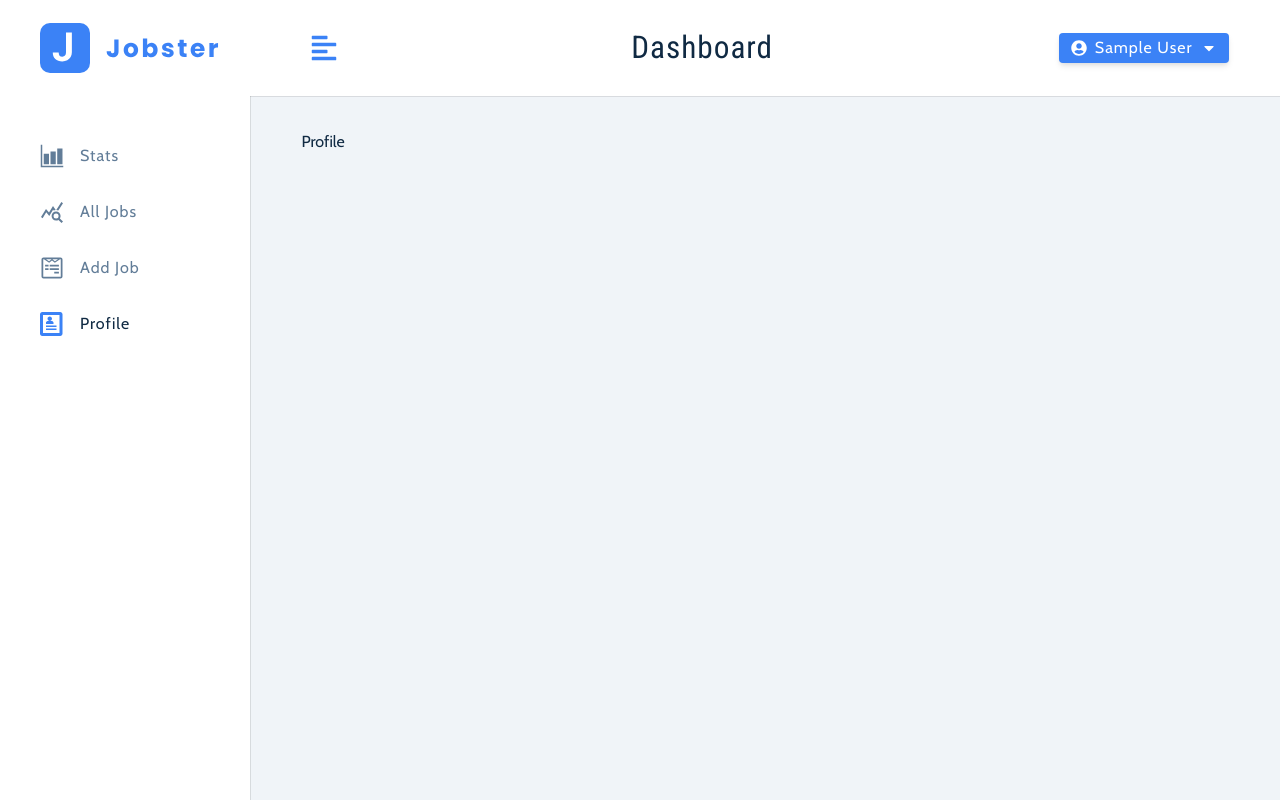
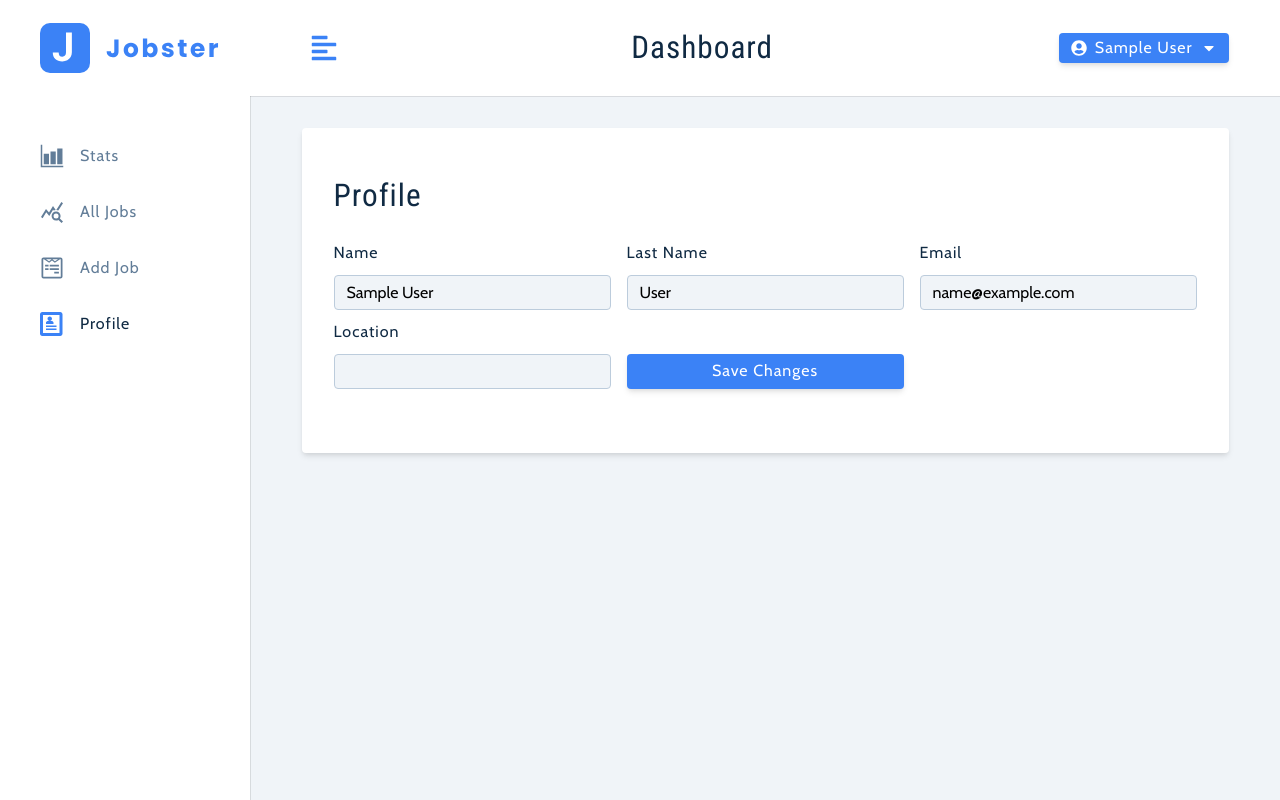
Before and after one commit to ottakist/jobster, a React (Vite) app: page /profile in a window 1280 px wide. Built offline with nearby package versions, Linux system fonts and the light colour scheme; sample sign-in values are in the browser's storage.

Commit message:
Profile page done

```diff
--- a/src/features/user/userSlice.js
+++ b/src/features/user/userSlice.js
@@ -1,5 +1,4 @@
 import { createSlice, createAsyncThunk } from '@reduxjs/toolkit';
-import axios from 'axios';
 import { toast } from 'react-toastify';
 import customFetch from '../../utils/axios';
 import {
@@ -34,6 +33,25 @@ export const loginUser = createAsyncThunk(
     }
   }
 );
+export const updateUser = createAsyncThunk(
+  'user/updateUser',
+  async (user, thunkAPI) => {
+    try {
+      const response = await customFetch.patch('/auth/updateUser', user, {
+        headers: {
+          authorization: `Bearer ${thunkAPI.getState().user.user.token}`,
+        },
+      });
+      return response.data;
+    } catch (error) {
+      if (error.response.status === 401) {
+        thunkAPI.dispatch(logoutUser());
+        return thunkAPI.rejectWithValue('Unauthorized! Logging Out...');
+      }
+      return thunkAPI.rejectWithValue(error.response.data.msg);
+    }
+  }
+);
 const userSlice = createSlice({
   name: 'user',
   initialState,
@@ -48,6 +66,7 @@ const userSlice = createSlice({
     },
   },
   extraReducers: (builder) => {
+    // register user
     builder.addCase(registerUser.pending, (state) => {
       state.isLoading = true;
     }),
@@ -62,6 +81,7 @@ const userSlice = createSlice({
         state.isLoading = false;
         toast.error(payload);
       }),
+      // lohin user
       builder.addCase(loginUser.pending, (state) => {
         state.isLoading = true;
       }),
@@ -76,6 +96,21 @@ const userSlice = createSlice({
         state.isLoading = false;
         toast.error(payload);
       });
+    // update user
+    builder.addCase(updateUser.pending, (state) => {
+      state.isLoading = true;
+    }),
+      builder.addCase(updateUser.fulfilled, (state, { payload }) => {
+        const { user } = payload;
+        state.isLoading = false;
+        state.user = user;
+        toast.success(`User updated`);
+        addUserToLocalStorage(user);
+      }),
+      builder.addCase(updateUser.rejected, (state, { payload }) => {
+        state.isLoading = false;
+        toast.error(payload);
+      });
   },
 });
 export const { toggleSidebar, logoutUser } = userSlice.actions;
--- a/src/pages/Register.jsx
+++ b/src/pages/Register.jsx
@@ -15,20 +15,20 @@ const initialState = {
 };
 
 const Register = () => {
-  const [values, setValues] = useState(initialState);
+  const [userData, setUserData] = useState(initialState);
   const { user, isLoading } = useSelector((store) => store.user);
-  const navigate = useNavigate()
+  const navigate = useNavigate();
   const dispatch = useDispatch();
 
   const handleChange = (e) => {
     const name = e.target.name;
     const value = e.target.value;
-    setValues({ ...values, [name]: value });
+    setUserData({ ...userData, [name]: value });
   };
 
   const onSubmit = (e) => {
     e.preventDefault();
-    const { name, email, password, isMember } = values;
+    const { name, email, password, isMember } = userData;
     if (!email || !password || (!isMember && !name)) {
       toast.error('Please Fill Out All Fields');
       return;
@@ -40,7 +40,7 @@ const Register = () => {
     dispatch(loginUser({ email, password }));
   };
   const toggleMember = () => {
-    setValues({ ...values, isMember: !values.isMember });
+    setUserData({ ...userData, isMember: !userData.isMember });
   };
 
   useEffect(() => {
@@ -53,12 +53,12 @@ const Register = () => {
   return (
     <Wrapper className='full-page'>
       <form className='form' onSubmit={onSubmit}>
-        <h3>{values.isMember ? 'Login' : 'Register'}</h3>
-        {!values.isMember && (
+        <h3>{userData.isMember ? 'Login' : 'Register'}</h3>
+        {!userData.isMember && (
           <FormRow
             type={'text'}
             name={'name'}
-            value={values.name}
+            value={userData.name}
             handleChange={handleChange}
             labelText={'Name'}
           />
@@ -66,14 +66,14 @@ const Register = () => {
         <FormRow
           type={'email'}
           name={'email'}
-          value={values.email}
+          value={userData.email}
           handleChange={handleChange}
           labelText={'email'}
         />
         <FormRow
           type={'password'}
           name={'password'}
-          value={values.password}
+          value={userData.password}
           handleChange={handleChange}
           labelText={'password'}
         />
@@ -82,10 +82,10 @@ const Register = () => {
           {`${isLoading ? 'loading...' : 'submit'}`}
         </button>
         <p>
-          {values.isMember ? 'Not a member yet?' : 'Already a member?'}
+          {userData.isMember ? 'Not a member yet?' : 'Already a member?'}
 
           <button type='button' onClick={toggleMember} className='member-btn'>
-            {values.isMember ? 'Register' : 'Login'}
+            {userData.isMember ? 'Register' : 'Login'}
           </button>
         </p>
       </form>
--- a/src/pages/dashboard/Profile.jsx
+++ b/src/pages/dashboard/Profile.jsx
@@ -1,9 +1,71 @@
-import React from 'react'
+import React, { useState } from 'react';
+import { FormRow } from '../../components';
+import { useSelector, useDispatch } from 'react-redux';
+import Wrapper from '../../assets/wrappers/DashboardFormPage';
+import { toast } from 'react-toastify';
+import { updateUser } from '../../features/user/userSlice';
+const Profile = () => {
+  const { user, isLoading } = useSelector((state) => state.user);
+  const dispatch = useDispatch();
+  const [userData, setUserData] = useState({
+    name: user?.name || '',
+    email: user?.email || '',
+    lastName: user?.lastName || '',
+    location: user?.location || '',
+  });
+  const handleSubmit = (e) => {
+    e.preventDefault();
+    const { name, email, lastName, location } = userData;
 
-const Profile = () => {
+    if (!name || !email || !lastName || !location) {
+      toast.error('Please Fill Out All Fields');
+      return;
+    }
+    dispatch(updateUser({name, email, lastName, location}));
+  };
+  const handleChange = (e) => {
+    const name = e.target.name;
+    const value = e.target.value;
+    setUserData({ ...userData, [name]: value });
+  };
   return (
-    <div>Profile</div>
-  )
-}
+    <Wrapper>
+      <form onSubmit={handleSubmit} className='form'>
+        <h3>profile</h3>
+        <div className='form-center'>
+          <FormRow
+            type={'text'}
+            name={'name'}
+            value={userData.name}
+            handleChange={handleChange}
+            labelText={'Name'}
+          />
+          <FormRow
+            type='text'
+            labelText='last name'
+            name='lastName'
+            value={userData.lastName}
+            handleChange={handleChange}
+          />
+          <FormRow
+            type='email'
+            name='email'
+            value={userData.email}
+            handleChange={handleChange}
+          />
+          <FormRow
+            type='text'
+            name='location'
+            value={userData.location}
+            handleChange={handleChange}
+          />
+          <button className='btn btn-block' type='submit' disabled={isLoading}>
+            {isLoading ? 'Please Wait...' : 'save changes'}
+          </button>
+        </div>
+      </form>
+    </Wrapper>
+  );
+};
 
-export default Profile
+export default Profile;
```
